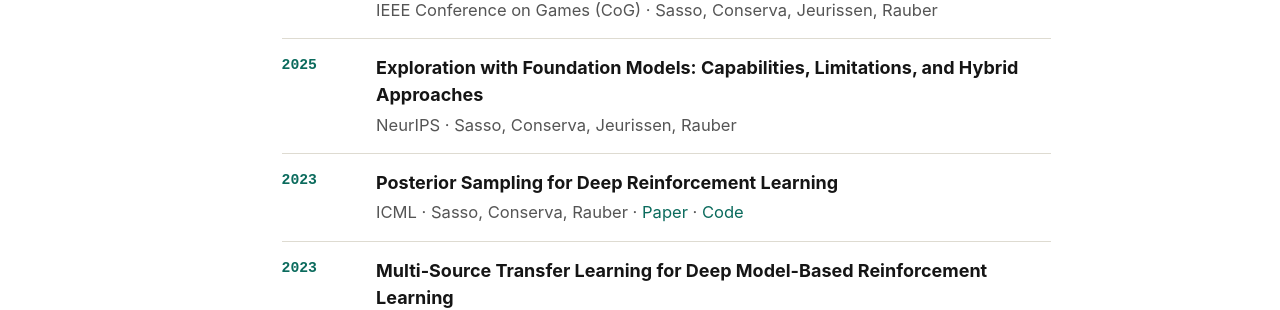
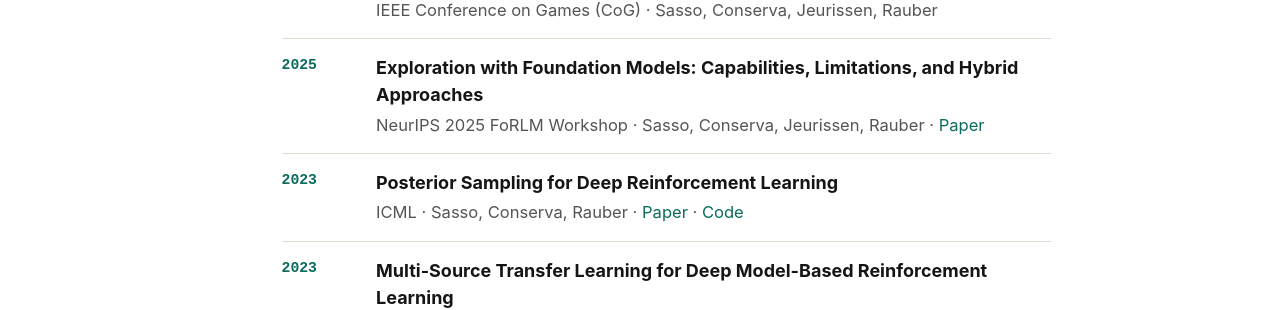
Before and after one commit to remosasso/remosasso.github.io, a Jekyll site: the page built from _pages/about.md, in a window 1280 px wide. Shown: the part 895-1205 px from the top of the page. Built offline with Jekyll 4.4.1, drawn with Linux system fonts in a browser that asks for light colours.

Commit message:
Correct foundation exploration venue

```diff
--- a/_pages/about.md
+++ b/_pages/about.md
@@ -46,7 +46,7 @@ redirect_from:
       <span class="year">2025</span>
       <div>
         <strong>Exploration with Foundation Models: Capabilities, Limitations, and Hybrid Approaches</strong>
-        <p>NeurIPS · Sasso, Conserva, Jeurissen, Rauber</p>
+        <p>NeurIPS 2025 FoRLM Workshop · Sasso, Conserva, Jeurissen, Rauber · <a href="https://arxiv.org/abs/2509.19924" target="_blank" rel="noopener">Paper</a></p>
       </div>
     </div>
 
```
